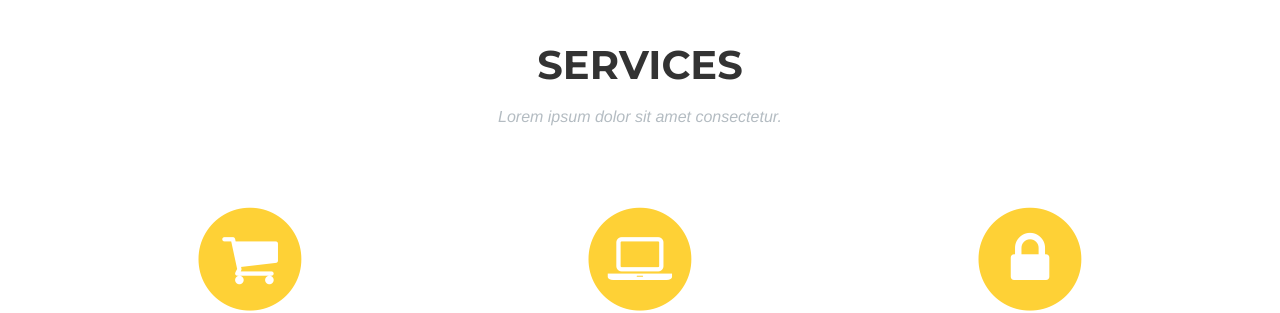
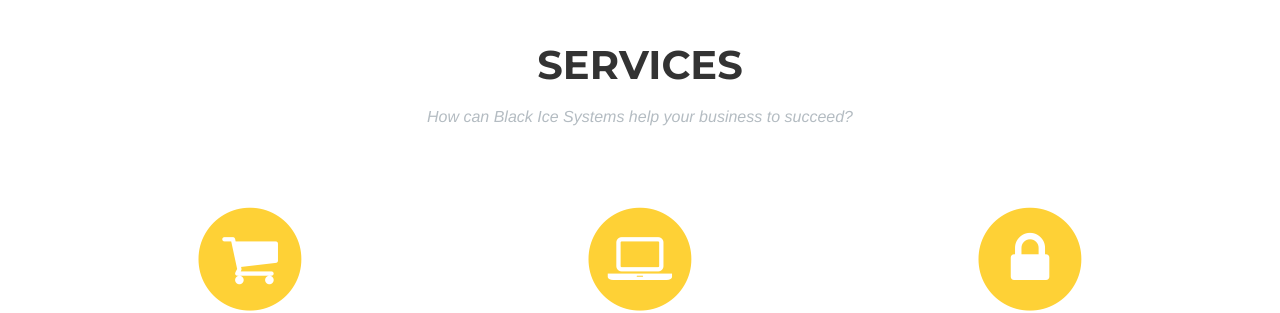
Before and after one commit to BlackIceSystems/blackicesystems, a Jekyll site: the page built from index.html, in a window 1280 px wide and 1400 px high, scrolled down 790 px. Shown: the part 150-463 px from the top of the window. Built offline with Jekyll 4.4.1, drawn with Linux system fonts in a browser that asks for light colours; some web fonts are replaced; part of the change alters nothing that is shown.

Commit message:
static map

```diff
--- a/_config.yml
+++ b/_config.yml
@@ -1,5 +1,5 @@
 url: https://blackicesystems.github.io
-baseurl: https://blackicesystems.github.io/
+baseurl: https://blackicesystems.github.io
 
 # Site settings
 title: Awesome Title
--- a/_includes/contact.html
+++ b/_includes/contact.html
@@ -39,109 +39,6 @@
                     </form>
                 </div>
             </div>
-			<div id="map-canvas" class="col-md-3 col-md-offset-3" style="height: 400px; position: relative; overflow: hidden;">
-			<script>
-        var map;
-
-        function initMap() {
-
-            var roadAtlasStyles = [
-				  {
-					  "featureType": "road.highway",
-					  "elementType": "geometry",
-					  "stylers": [
-						{ "saturation": -100 },
-						{ "lightness": -8 },
-						{ "gamma": 1.18 }
-					  ]
-				  }, {
-					  "featureType": "road.arterial",
-					  "elementType": "geometry",
-					  "stylers": [
-						{ "saturation": -100 },
-						{ "gamma": 1 },
-						{ "lightness": -24 }
-					  ]
-				  }, {
-					  "featureType": "poi",
-					  "elementType": "geometry",
-					  "stylers": [
-						{ "saturation": -100 }
-					  ]
-				  }, {
-					  "featureType": "administrative",
-					  "stylers": [
-						{ "saturation": -100 }
-					  ]
-				  }, {
-					  "featureType": "transit",
-					  "stylers": [
-						{ "saturation": -100 }
-					  ]
-				  }, {
-					  "featureType": "water",
-					  "elementType": "geometry.fill",
-					  "stylers": [
-						{ "saturation": -100 }
-					  ]
-				  }, {
-					  "featureType": "road",
-					  "stylers": [
-						{ "saturation": -100 }
-					  ]
-				  }, {
-					  "featureType": "administrative",
-					  "stylers": [
-						{ "saturation": -100 }
-					  ]
-				  }, {
-					  "featureType": "landscape",
-					  "stylers": [
-						{ "saturation": -100 }
-					  ]
-				  }, {
-					  "featureType": "poi",
-					  "stylers": [
-						{ "saturation": -100 }
-					  ]
-				  }, {
-				  }
-            ]
-
-            var mapOptions = {
-                center: {lat:-31.9472, lng: 115.87},
-				scrollwheel:false,
-				zoom: 16,
-				zoomControl : false,
-				draggable : false,
-				streetViewControl : false,
-				mapTypeControl: false,
-				overviewMapControl: false,
-				clickable: false,
-                mapTypeControlOptions: {
-                    mapTypeIds: [google.maps.MapTypeId.ROADMAP, 'usroadatlas']
-                }
-            };
-
-
-
-            map = new google.maps.Map(document.getElementById('map-canvas'),
-                mapOptions);
-
-			marker = new google.maps.Marker({position: {lat:-31.9472, lng: 115.87}, map:map, title: 'Black Ice Systems'})
-
-            var styledMapOptions = {
-
-            };
-
-            var usRoadMapType = new google.maps.StyledMapType(
-                roadAtlasStyles, styledMapOptions);
-
-            map.mapTypes.set('usroadatlas', usRoadMapType);
-            map.setMapTypeId('usroadatlas');
-        }
-
-
-    </script>
+<a href="https://www.google.com/maps/place/hutton+street+offramp/"><img src="http://maps.googleapis.com/maps/api/staticmap?center=hutton+street+offramp&zoom=14&scale=false&size=450x600&maptype=roadmap&format=png&visual_refresh=true&markers=size:mid%7Ccolor:0x00aeef%7Clabel:%7C235+main+street+osborne+park" alt="Google Map of hutton street offramp"></a>
         </div>
     </section>
--- a/_includes/services.html
+++ b/_includes/services.html
@@ -4,7 +4,7 @@
             <div class="row">
                 <div class="col-lg-12 text-center">
                     <h2 class="section-heading">Services</h2>
-                    <h3 class="section-subheading text-muted">Lorem ipsum dolor sit amet consectetur.</h3>
+                    <h3 class="section-subheading text-muted">How can Black Ice Systems help your business to succeed?</h3>
                 </div>
             </div>
             <div class="row text-center">
```
